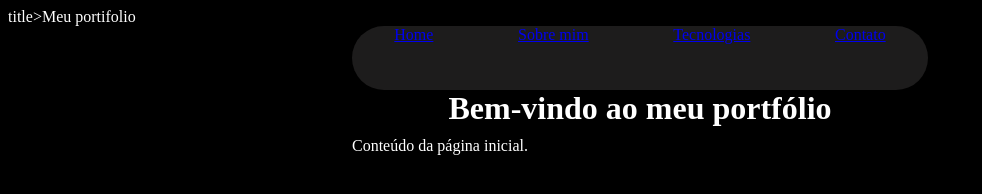
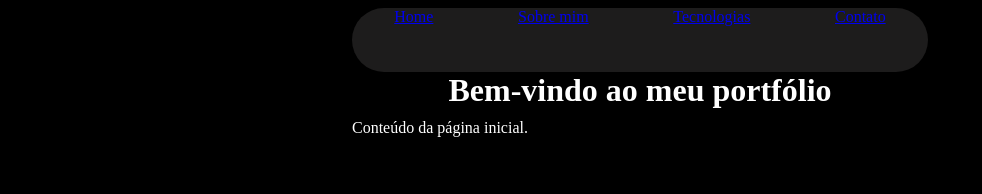
Before and after one commit to All4nFernandes/Portifolio, a plain HTML site: page index.html in a window 1280 px wide. Shown: the whole page, without its empty margins (0-982 px from the left). Drawn offline with Linux system fonts and the light colour scheme; a web font is replaced by a local one.

Commit message:
Corrigido

```diff
--- a/index.html
+++ b/index.html
@@ -3,15 +3,13 @@
 <head>
     <meta charset="UTF-8">
     <meta name="viewport" content="width=device-width, initial-scale=1.0">
-    title>Meu portifolio</title>
+    <title>Meu portifolio</title>
 
     <link rel="preconnect" href="https://fonts.googleapis.com">
     <link rel="preconnect" href="https://fonts.gstatic.com" crossorigin>
     <link href="https://fonts.googleapis.com/css2?family=Gowun+Batang:wght@400;700&display=swap" rel="stylesheet">
+    <link rel="stylesheet" href="https://cdn.jsdelivr.net/npm/@mdi/font@7.4.47/css/materialdesignicons.min.css">
     <link  rel="stylesheet" href="/Portifolio/css/style.css">
-
-
-    <link rel="stylesheet" href="https://cdn.jsdelivr.net/npm/@mdi/font@7.4.47/css/materialdesignicons.min.css">
 </head>
 <body>
   <main>
```
